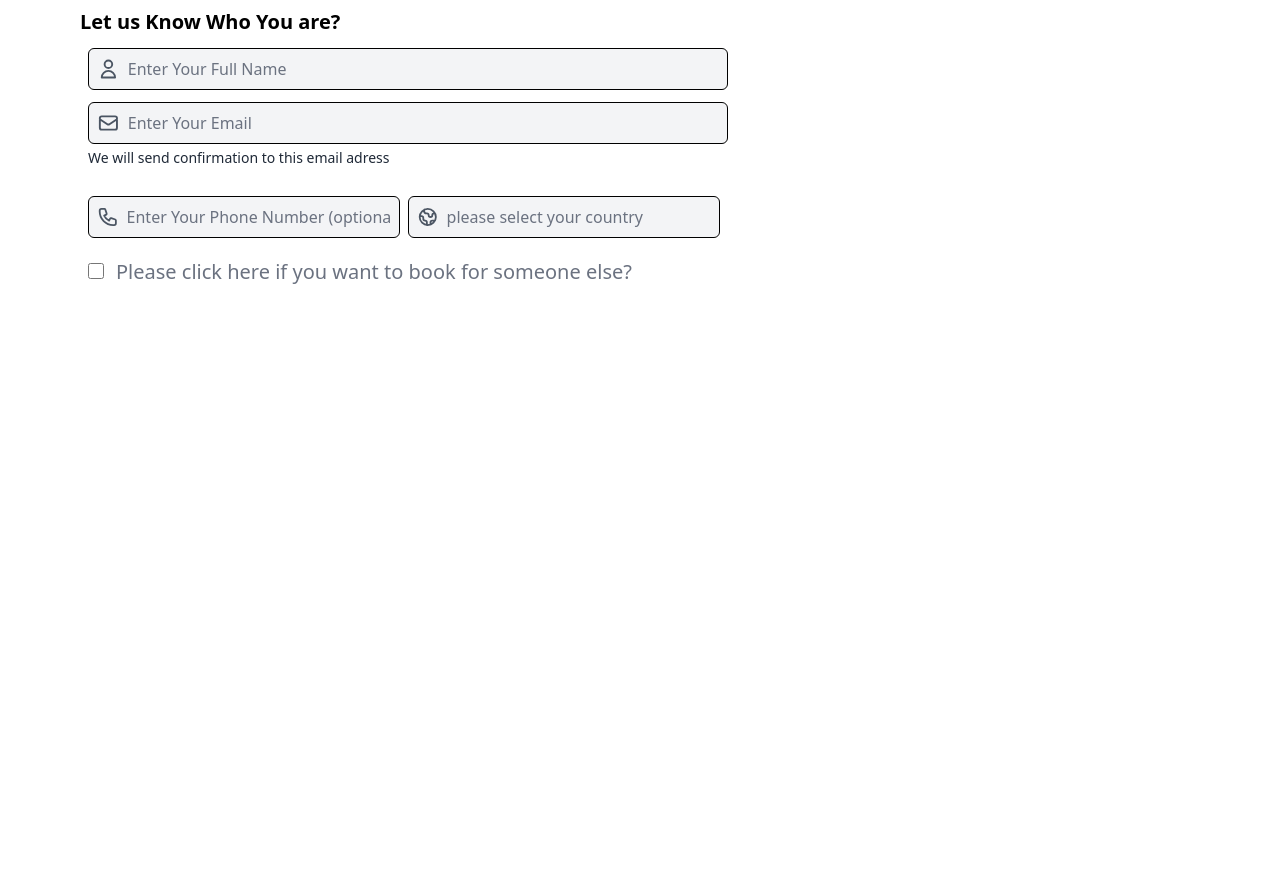
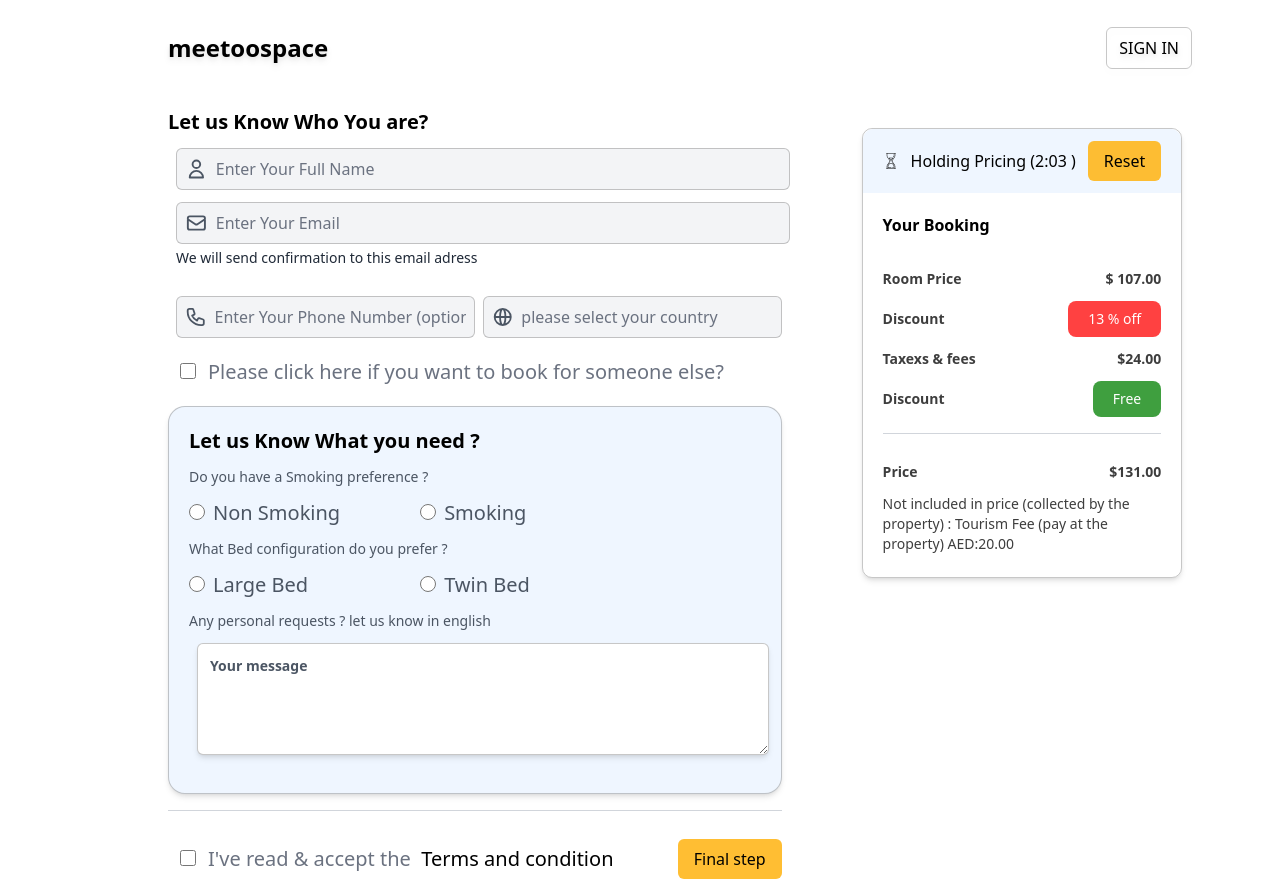
Before and after one commit to premshetty/metoospace, a Next.js app: page / in a window 1280 px wide. Before the commit the page ends 800 px from the top, so only its background shows below. Built offline with nearby package versions, Linux system fonts and the light colour scheme.

Commit message:
booking page

```diff
--- /dev/null
+++ b/components/Booking/BookingContainer.js
@@ -0,0 +1,18 @@
+import React from 'react'
+import BookingForm from './BookingForm'
+import PriceCard from './PriceCard'
+import Navbar from './../Navbar'
+
+function BookingContainer() {
+  return (
+    <div className="m-auto flex w-[80vw] max-w-7xl flex-col  justify-center ">
+      <Navbar />
+      <div className="relative mt-5 flex flex-row justify-between gap-20">
+        <BookingForm />
+        <PriceCard />
+      </div>
+    </div>
+  )
+}
+
+export default BookingContainer
--- a/components/BookingForm.js
+++ b/components/Booking/BookingForm.js
@@ -3,13 +3,15 @@ import React from 'react'
 import {
   UserIcon,
   MailIcon,
-  GlobeIcon,
+  GlobeAltIcon,
   PhoneIcon,
 } from '@heroicons/react/outline'
 import InputArea from './InputArea'
+import WhatyouNeed from './WhatyouNeed'
+import ButtonComponent from './ButtonComponent'
 function BookingForm() {
   return (
-    <div className="w-[50vw]">
+    <div className="w-[65%]">
       <form>
         <h2 className="text-xl font-bold text-black">
           Let us Know Who You are?
@@ -43,16 +45,32 @@ function BookingForm() {
             width="w-[50%]"
             type="tel"
             placeholder="please select your country"
-            icon={<GlobeIcon className="h-6 text-gray-600" />}
+            icon={<GlobeAltIcon className="h-6 text-gray-600" />}
             required={false}
           />
         </div>
 
-        <div className="mt-5 ml-2">
+        <div className="mt-5 ml-3">
           <input type="checkbox" className="h-4 w-4" />
           <label className="ml-3 text-xl text-gray-500">
             Please click here if you want to book for someone else?
           </label>
+        </div>
+        <WhatyouNeed />
+        <div class="py-4">
+          <div class="w-full border-t border-gray-300"></div>
+        </div>
+        <div className="mt-3 flex items-center justify-between">
+          <div className=" ml-3">
+            <input type="checkbox" className="h-4 w-4" />
+            <label className="ml-3 text-xl text-gray-500">
+              I've read & accept the
+              <a href="#" className="text-black">
+                &nbsp; Terms and condition
+              </a>
+            </label>
+          </div>
+          <ButtonComponent name="Final step" />
         </div>
       </form>
     </div>
--- /dev/null
+++ b/components/Booking/ButtonComponent.js
@@ -0,0 +1,13 @@
+import React from 'react'
+
+function ButtonComponent({ ...props }) {
+  return (
+    <div>
+      <button className="rounded-md  bg-[#ffb617e0] py-2   px-4 text-black  hover:bg-[#ffb617]">
+        {props.name}
+      </button>
+    </div>
+  )
+}
+
+export default ButtonComponent
--- a/components/InputArea.js
+++ b/components/Booking/InputArea.js
@@ -1,7 +1,7 @@
 import React from 'react'
 
 function InputArea({ ...props }) {
-  const style = `items-cente ml-2 mt-3 flex ${props.width} rounded-md border-[1px] border-black bg-gray-100 p-2`
+  const style = `items-cente ml-2 mt-3 flex ${props.width} rounded-md border-[1px] border-[#80808070] bg-gray-100 p-2`
   const checkrequired = props.required ? (
     <div className={style}>
       {props.icon}
--- /dev/null
+++ b/components/Booking/PriceCard.js
@@ -0,0 +1,54 @@
+import React from 'react'
+import ButtonComponent from './ButtonComponent'
+
+function PriceCard() {
+  return (
+    <div className="w-[35%]">
+      <div className="absolute  mt-5 h-[450px] w-auto rounded-[10px] border-[1px] border-[#80808070] shadow-md  ">
+        <div className=" flex items-center gap-3 rounded-t-[10px] bg-blue-50 px-5 py-3">
+          <img src="sandClock.svg " className="h-4 w-auto" alt="holding" />
+          <p>Holding Pricing (2:03 ) </p>
+          <ButtonComponent name="Reset" />
+        </div>
+        <h3 className="p-5 font-bold  text-black"> Your Booking </h3>
+        <div>
+          <div className="mt-3 flex items-center justify-between gap-3 px-5">
+            <p className="text-sm  font-bold text-[#000000c2]">Room Price</p>
+            <p className="text-sm  font-bold text-[#000000c2]">$ 107.00</p>
+          </div>
+          <div className="mt-3 flex items-center justify-between gap-3 px-5">
+            <p className="text-sm  font-bold text-[#000000c2]">Discount</p>
+            <p className="rounded-lg bg-[#ff0000be]  p-2 px-5 text-sm text-white">
+              13 % off
+            </p>
+          </div>
+          <div className="mt-3 flex items-center justify-between gap-3 px-5">
+            <p className="text-sm  font-bold text-[#000000c2]">Taxexs & fees</p>
+            <p className="text-sm  font-bold text-[#000000c2]">$24.00</p>
+          </div>
+          <div className="mt-3 flex items-center justify-between gap-3 px-5">
+            <p className="text-sm  font-bold text-[#000000c2]">Discount</p>
+            <p className="rounded-lg bg-[#008000c0]  p-2 px-5 text-sm text-white">
+              Free
+            </p>
+          </div>
+          <div class="py-4 px-5">
+            <div class="w-full border-t border-gray-300 "></div>
+          </div>
+          <div className="mt-3 flex items-center justify-between gap-3 px-5">
+            <p className="text-sm  font-bold text-[#000000c2]">Price</p>
+            <p className="text-sm  font-bold text-[#000000c2]">$131.00</p>
+          </div>
+          <div className="mt-3 flex w-[300px] items-center justify-between gap-3 px-5">
+            <p className="text-sm   text-[#000000c2]">
+              Not included in price (collected by the property) : Tourism Fee
+              (pay at the property) AED:20.00
+            </p>
+          </div>
+        </div>
+      </div>
+    </div>
+  )
+}
+
+export default PriceCard
--- /dev/null
+++ b/components/Booking/WhatyouNeed.js
@@ -0,0 +1,59 @@
+import React from 'react'
+
+function WhatyouNeed() {
+  return (
+    <div className="mt-5  h-auto w-full rounded-[17px] border-[1px] border-[#80808070] bg-blue-50 py-8 px-5 shadow-md">
+      <h2 className="-mt-3 text-xl font-bold text-black">
+        Let us Know What you need ?
+      </h2>
+      <p className="mt-3 text-sm  text-gray-600">
+        {' '}
+        Do you have a Smoking preference ?
+      </p>
+      <div className="mt-3">
+        <input type="radio" name="whatyouneed1" value="1" className="h-4 w-4" />
+        <label htmlFor="1" className="ml-2 text-xl text-gray-600">
+          Non Smoking
+        </label>
+        <input
+          type="radio"
+          name="whatyouneed1"
+          value="2"
+          className="ml-20 h-4 w-4"
+        />
+        <label htmlFor="2" className="ml-2 text-xl text-gray-600">
+          Smoking
+        </label>
+      </div>
+      <p className="mt-3 text-sm  text-gray-600">
+        {' '}
+        What Bed configuration do you prefer ?{' '}
+      </p>
+
+      <div className="mt-3">
+        <input type="radio" name="whatyouneed2" value="1" className="h-4 w-4" />
+        <label htmlFor="1" className="ml-2 text-xl text-gray-600">
+          Large Bed
+        </label>
+        <input
+          type="radio"
+          name="whatyouneed2"
+          value="2"
+          className="ml-28 h-4 w-4"
+        />
+        <label htmlFor="2" className="ml-2 text-xl text-gray-600">
+          Twin Bed
+        </label>
+      </div>
+      <p className="mt-3 text-sm  text-gray-600">
+        {' '}
+        Any personal requests ? let us know in english
+      </p>
+      <textarea className="mt-3 ml-2 hidden h-28 w-full flex-shrink items-center rounded-md border-[1px] border-[#80808070] p-3 text-sm font-bold text-gray-600 placeholder-gray-500  shadow-md outline-none md:inline-flex">
+        Your message
+      </textarea>
+    </div>
+  )
+}
+
+export default WhatyouNeed
--- a/components/BookingContainer.js
+++ /dev/null
@@ -1,12 +0,0 @@
-import React from 'react'
-import BookingForm from './BookingForm'
-
-function BookingContainer() {
-  return (
-    <div className=" flex flex-row 2xl:max-w-7xl">
-      <BookingForm />
-    </div>
-  )
-}
-
-export default BookingContainer
--- /dev/null
+++ b/components/Navbar.js
@@ -0,0 +1,14 @@
+import React from 'react'
+
+function Navbar() {
+  return (
+    <div className="flex h-20  w-[100%] max-w-7xl  items-center justify-between drop-shadow-md ">
+      <h1 className=" text-2xl font-bold text-black"> meetoospace</h1>
+      <button className="rounded-md border-[1px] border-[#80808070] py-2 px-3">
+        SIGN IN
+      </button>
+    </div>
+  )
+}
+
+export default Navbar
--- a/pages/index.tsx
+++ b/pages/index.tsx
@@ -1,6 +1,6 @@
 import type { NextPage } from 'next'
 import Head from 'next/head'
-import BookingContainer from './../components/BookingContainer';
+import BookingContainer from '../components/Booking/BookingContainer';
 
 const Home: NextPage = () => {
   return (
@@ -9,7 +9,6 @@ const Home: NextPage = () => {
         <title>MeetoSPace</title>
         <link rel="icon" href="/favicon.ico" />
         <meta name="description" content="meeto space booking page" />
-
       </Head>
       <BookingContainer />
     </div>
```
Also changed, not shown: public/sandClock.svg (added).
